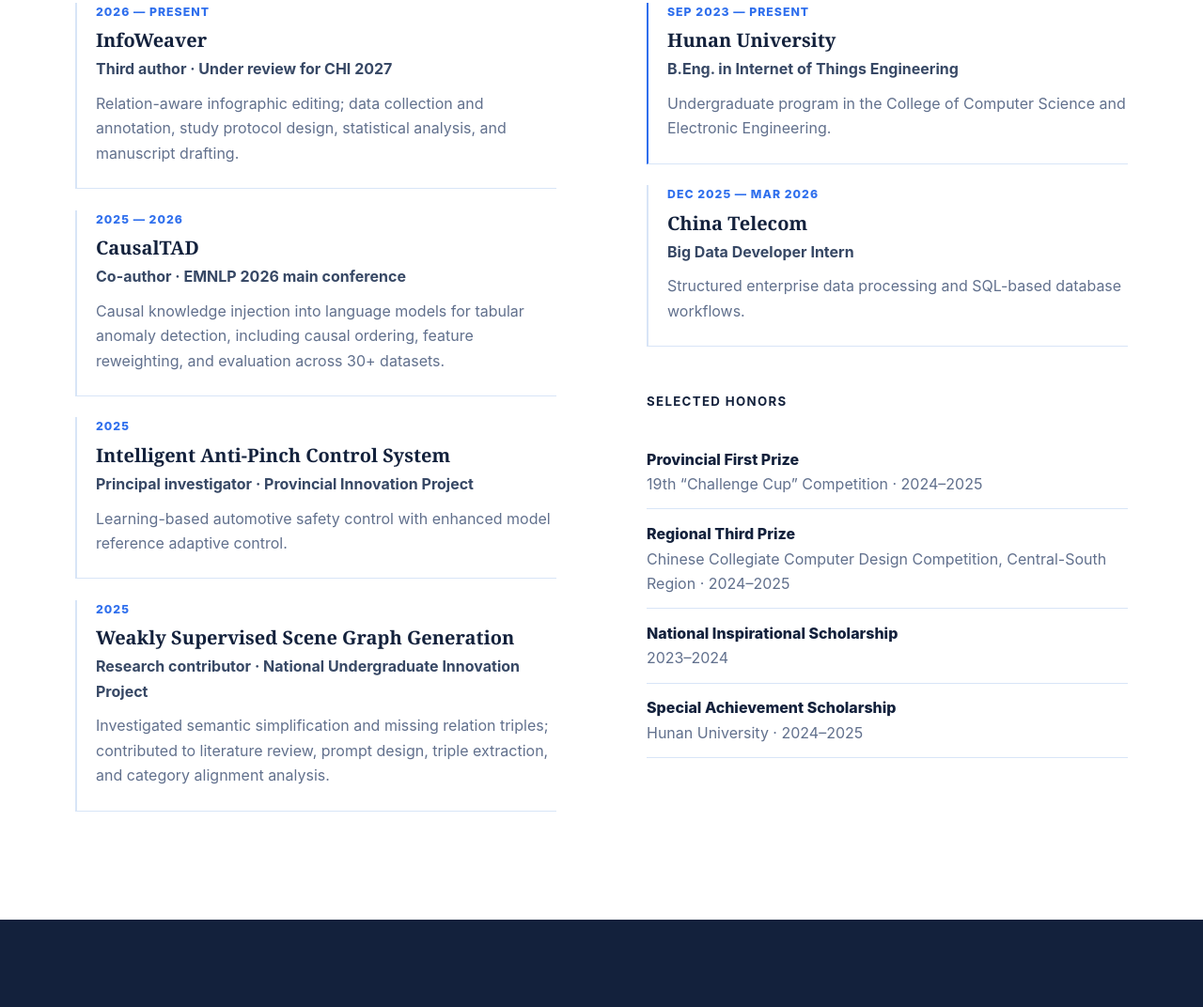
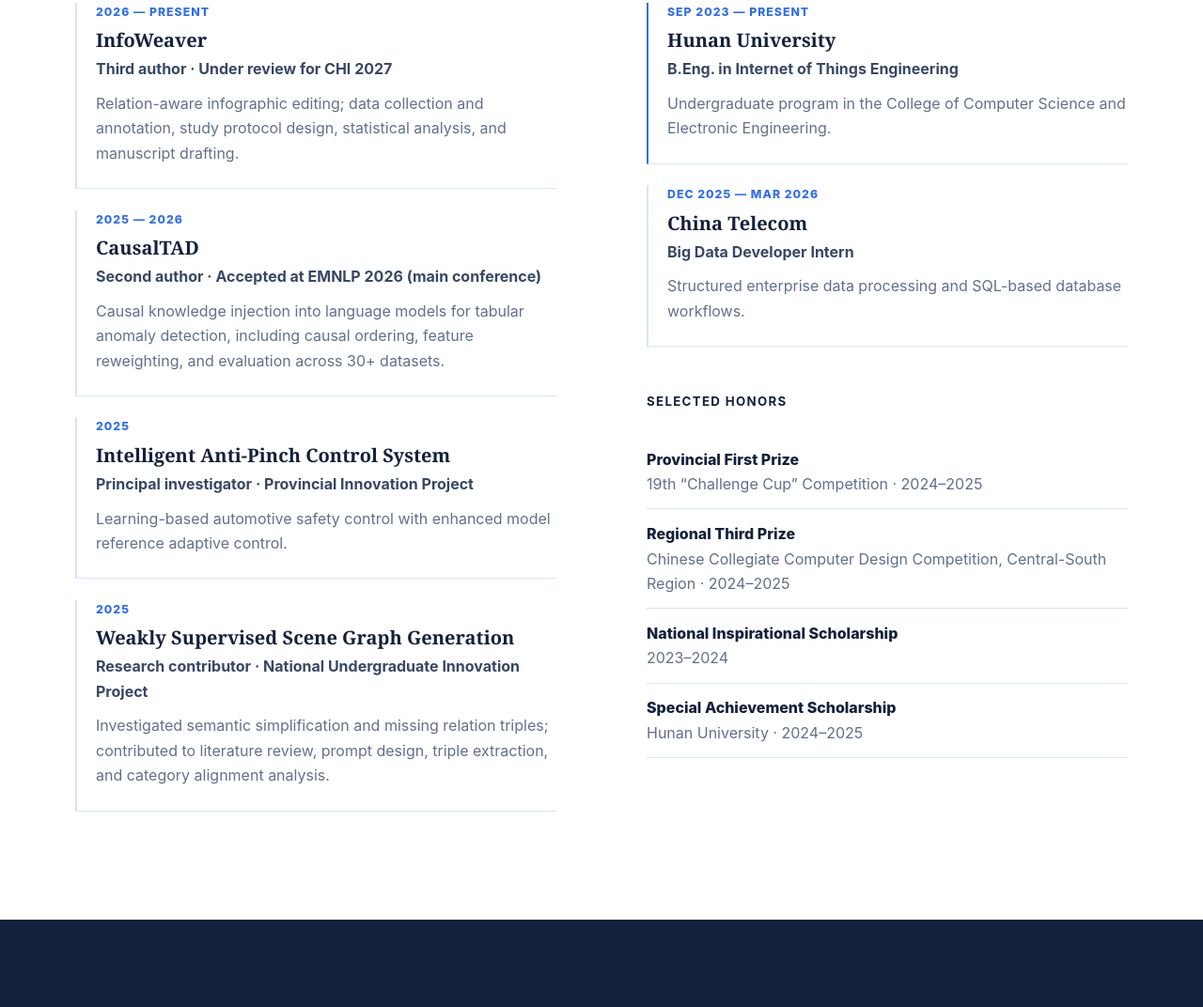
Before and after one commit to chenrunyu690/chenrunyu690.github.io, a plain HTML site: page index.html in a window 1280 px wide. Shown: the part 4076-5148 px from the top of the page at 94% size. Drawn offline with Linux system fonts and the light colour scheme.

Commit message:
Clarify CausalTAD author position and acceptance

```diff
--- a/index.html
+++ b/index.html
@@ -227,7 +227,7 @@
               <article class="entry">
                 <p class="entry-date">2025 — 2026</p>
                 <h4>CausalTAD</h4>
-                <p class="entry-role">Co-author · EMNLP 2026 main conference</p>
+                <p class="entry-role">Second author · Accepted at EMNLP 2026 (main conference)</p>
                 <p>Causal knowledge injection into language models for tabular anomaly detection, including causal ordering, feature reweighting, and evaluation across 30+ datasets.</p>
               </article>
               <article class="entry">
```
